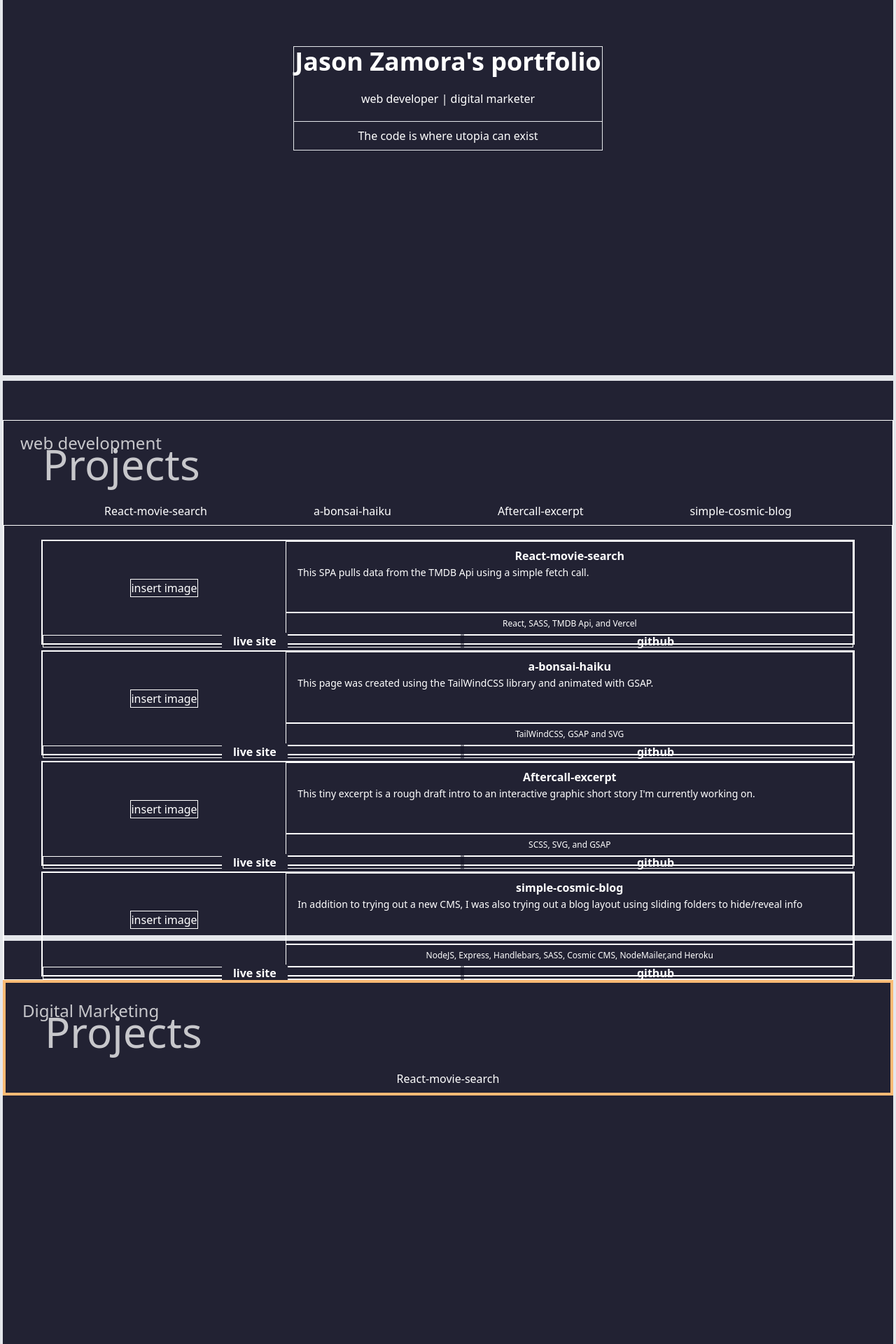
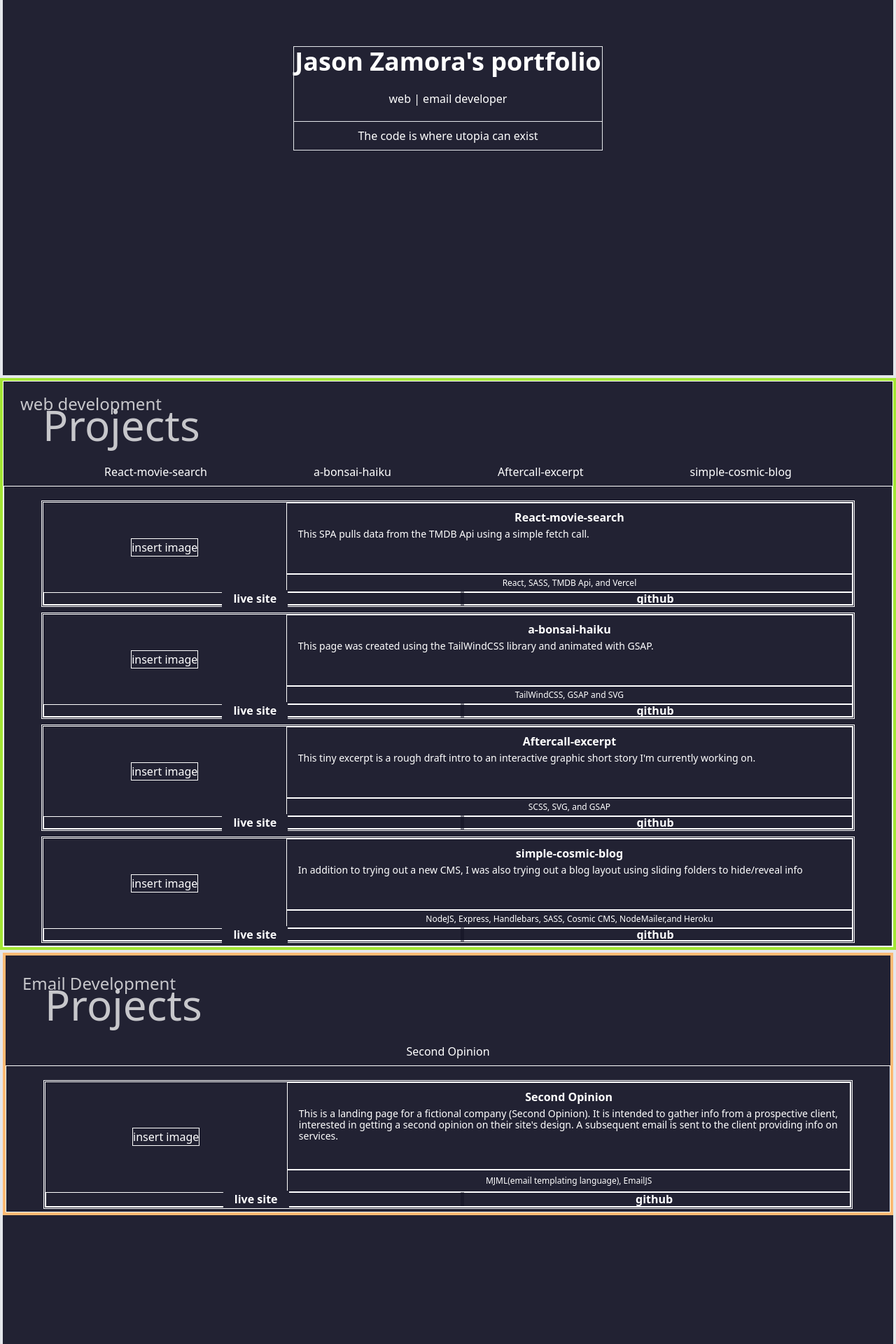
Before and after one commit to GSdaBlessedFist/PORTFOLIO_v3, a Next.js app: page / in a window 1280 px wide. Shown: the part 320-2240 px from the top of the page at 70% size. Built offline with nearby package versions, Linux system fonts and the light colour scheme.

Commit message:
1)Changed digitalmarketing -> emaildevelopment...2)setup the email development section...NEXT::  add playground section

```diff
--- a/components/Layout.js
+++ b/components/Layout.js
@@ -3,7 +3,7 @@ import Link from "next/link";
 export default function Layout({children}){
 
 	return (<>
-		    <div className="container mx-auto w-screen md:container md:mx-auto sticky top-0  b" id="topNavBar">
+		    <div className="container mx-auto w-screen md:container md:mx-auto  top-0  b" id="topNavBar">
 		      <div className=" flex justify-between" id="topNavarInner">
 		        <a className="button p-4 b" href="#">LOGO</a>
 		        <div className="flex " id="topNavBarMenuGroup">
@@ -12,15 +12,17 @@ export default function Layout({children}){
 		          		<a className="button p-2 h-full flex items-center  b">Home</a>
 		          	</Link>
 		          	<Link href="#web-development" id="topNavBarMenu-webDevSection" className="">
-		         		<a className="button p-2 h-full flex items-center  b">Development</a>
+		         		<a className="button p-2 h-full flex items-center  b">Web Development</a>
 		         	</Link>
-		         	<Link href="#digital-marketing" id="topNavBarMenu-emailDevSection" className="">
-		         		<a className="button p-2 h-full flex items-center b">Marketing</a>
+		         	<Link href="#email-development" id="topNavBarMenu-emailDevSection" className="">
+		         		<a className="button p-2 h-full flex items-center b">Email Development</a>
 		         	</Link>
 		        </div>
 		      </div>
 		    </div>
+
 		    {children}
+
 		    <div id="footer">
 		    	<div className="container mx-auto w-screen md:container md:mx-auto sticky bottom-0 b">
 		    		<div className=" flex justify-center " id="footerInner">
--- /dev/null
+++ b/data/emailDevProjectInfo.js
@@ -0,0 +1,14 @@
+const digitalMarketingProjectInfo = [
+	{
+		id: "second-opinion-landing",
+		name: "Second Opinion",
+		goal: "This app pulls from The Movie Database(TMDB) Api to find general info on quite a few movies.",
+		description: "This is a landing page for a fictional company (Second Opinion). It is intended to gather info from a prospective client, interested in getting a second opinion on their site's design.  A subsequent email is sent to the client providing info on services.",
+		techStack: "MJML(email templating language), EmailJS",
+		screenShot: "images/movie-search-screenshot.png",
+		url: "https://tmdb-movie-search-cxueep507-gsdablessedfist.vercel.app/",
+		git: "https://github.com/GSdaBlessedFist/TMDB-Movie-Search"
+	}
+];
+
+export default digitalMarketingProjectInfo;
--- a/data/emailProjectInfo.js
+++ /dev/null
@@ -1,14 +0,0 @@
-const emailProjectInfo = [
-	{
-		id: "react-movie-search",
-		name: "React-movie-search",
-		goal: "This app pulls from The Movie Database(TMDB) Api to find general info on quite a few movies.",
-		description: "This SPA pulls data from the TMDB Api using a simple fetch call.",
-		techStack: "React, SASS, TMDB Api, and Vercel",
-		screenShot: "images/movie-search-screenshot.png",
-		url: "https://tmdb-movie-search-cxueep507-gsdablessedfist.vercel.app/",
-		git: "https://github.com/GSdaBlessedFist/TMDB-Movie-Search"
-	}
-];
-
-export default emailProjectInfo;
--- a/pages/index.js
+++ b/pages/index.js
@@ -3,19 +3,19 @@ import Head from "next/head";
 import Link from "next/link";
 import Image from 'next/image';
 import projectPieces from "../data/projectInfo";
-import emailProjectPieces from "../data/emailProjectInfo";
+import emailDevProjectPieces from "../data/emailDevProjectInfo";
 import {microblog_entries} from "../data/microblog-entries";
 
 
 export default function Home() {
 
   const [projects,setProjects] = useState(projectPieces);
-  const [emailProjects,setEmailProjects] = useState(emailProjectPieces);
+  const [emailDevProjects,setemailDevProjects] = useState(emailDevProjectPieces);
   const [microblogPhrase,setMicroblogPhrase]= useState('Idea of the day');
 
   useEffect(()=>{
     setMicroblogPhrase(microblog_entries[Math.floor(Math.random()*microblog_entries.length)].message)
-  })
+  },[])
 
   return (<>
 
@@ -33,7 +33,7 @@ export default function Home() {
           </tr>
           <tr id="subTitle-row">
             <td className="pb-5 text-center text-white">
-              <p className="text-white">web developer | digital marketer </p>
+              <p className="text-white">web | email developer </p>
             </td>
           </tr>
           <tr id="microBlog-row">
@@ -46,14 +46,14 @@ export default function Home() {
     </section>
 
     <WebDevSection projects={projects}/>
-    <EmailDevSection emailProjects={emailProjects}/>
+    <EmailDevSection emailDevProjects={emailDevProjects}/>
   </>)
 }
 
 const WebDevSection = ({projects})=>{
   return(<>
-    <section className="container mx-auto h-screen border border-4 flex flex-col " id="web-development">
-      <table className="relative top-14 table table-fixed b">
+    <section className="container mx-auto  border border-lime-400 border-4 flex flex-col " id="web-development">
+      <table className=" table table-auto b">
         <tbody>
           <tr id="webDev-title-row">
             <td className="pl-6 pt-4 text-2xl text-white/75">
@@ -62,10 +62,14 @@ const WebDevSection = ({projects})=>{
             </td>
           </tr>
           <tr id="webDev-links-row" className="flex flex-wrap justify-evenly">
-            {projects.map((project)=>{
+            {projects.map((project,index)=>{
               return (<>
-                <td className="shrink-0 p-2 button" key="{project.id}">
-                  <Link href={`#${project.id}`}><a className=" h-full" id={`${project.id}-link`}>{project.name}</a></Link>
+                <td className="shrink-0 p-2 button" key={index}>
+                  <Link href={`#${project.id}`} key={index}>
+                    <a className=" h-full" id={`${project.id}-link`}>
+                      {project.name}
+                    </a>
+                  </Link>
                 </td>
               </>)
             })}
@@ -73,8 +77,8 @@ const WebDevSection = ({projects})=>{
           <tr id="webDev-items-row" className="flex flex-col pt-4 b">
             {projects.map((project)=>{
               return (<>
-                <div id={`${project.id}`} className="w-11/12 mx-auto my-1 b" key={`${project.id}-container`}>
-                  <div id={`${project.id}-grid`} className="grid grid-cols-[30%_auto] grid-rows-[70%_22%_8%] h-42 b">
+                <td id={`${project.id}`} className="w-11/12 mx-auto my-1 b" key={`${project.id}-container`}>
+                  <div id={`${project.id}-grid`} className="grid grid-cols-[30%_auto] grid-rows-[70%_18%_12%] h-42 b">
                     <div id={`${project.id}-screenshot`} className="col-span-1 row-span-2 m-auto b">insert image</div>
                     <div id={`${project.id}-info`} className="p-4 pt-1  b">
                       <h1 id={`${project.id}-title`} className="text-center py-1 font-bold ">{project.name}</h1>
@@ -93,7 +97,7 @@ const WebDevSection = ({projects})=>{
                       </Link>
                     </div>
                   </div>
-                </div>
+                </td>
               </>)
             })}
           </tr>
@@ -104,23 +108,54 @@ const WebDevSection = ({projects})=>{
   </>)
 }
 
-const EmailDevSection = ({emailProjects})=>{
+const EmailDevSection = ({emailDevProjects})=>{
 
   return (<>
-    <section className="container  mx-auto h-screen border border-4 flex flex-col " id="digital-marketing">
-      <table className="relative top-14 table table-fixed o">
+    <section className="container  mx-auto h-screen border border-4 flex flex-col " id="email-development">
+      <table className="table table-auto o">
         <tbody>
-          <tr id="digitalMarketing-title-row">
+          <tr id="emailDev-title-row">
             <td className="pl-6 pt-6 text-2xl text-white/75">
-              Digital Marketing<br/>
+              Email Development<br/>
               <span className="pl-8 relative top-[-1rem] text-6xl ">Projects</span>
             </td>
           </tr>
-          <tr id="digitalMarketing-links-row" className="flex flex-wrap justify-evenly">
-            {emailProjects.map((emailproject)=>{
+          <tr id="emailDev-links-row" className="flex flex-wrap justify-evenly">
+            {emailDevProjects.map((emailDevProject)=>{
               return (<>
-                <td className="shrink-0 p-2 button" key="{emailproject.id}">
-                  <Link href={`#${emailproject.id}`}><a className=" h-full" id={`${emailproject.id}-link`}>{emailproject.name}</a></Link>
+                <td className="shrink-0 p-2 button" key={`${emailDevProject.id}-container`}>
+                  <Link href={`#${emailDevProject.id}`}>
+                    <a className=" h-full" id={`${emailDevProject.id}-link`}>
+                      {emailDevProject.name}
+                    </a>
+                  </Link>
+                </td>
+              </>)
+            })}
+          </tr>
+          <tr id="emailDev-items-row" className="flex flex-col pt-4 b">
+            {emailDevProjects.map((emailDevProject)=>{
+              return (<>
+                <td id={`${emailDevProject.id}`} className="w-11/12 mx-auto my-1 b" key={`${emailDevProject.id}-container`}>
+                  <div id={`${emailDevProject.id}-grid`} className="grid grid-cols-[30%_auto] grid-rows-[70%_18%_12%] h-42 b">
+                    <div id={`${emailDevProject.id}-screenshot`} className="col-span-1 row-span-2 m-auto b">insert image</div>
+                    <div id={`${emailDevProject.id}-info`} className="p-4 pt-1  b">
+                      <h1 id={`${emailDevProject.id}-title`} className="text-center py-1 font-bold ">{emailDevProject.name}</h1>
+                      <p id={`${emailDevProject.id}-description`} className="text-sm leading-4">{emailDevProject.description}</p>
+                    </div>
+                    <div id={`${emailDevProject.id}-techStack`} className="text-xs flex items-center justify-center p-2 text-center b">
+                      {emailDevProject.techStack}
+                    </div>
+                    <div id={`${emailDevProject.id}-external-links-group`} className="col-span-2 row-start-3 flex items-center justify-evenly p-2 b">
+                      <Link href={emailDevProject.url} className="">
+                        <a id={`${emailDevProject.id}-url`} className="font-bold button px-4" target="_blank">live site</a>
+                      </Link>
+                      <div className="spacer"> </div>
+                      <Link href={emailDevProject.git}>
+                        <a id={`${emailDevProject.id}-github`} className="font-bold" target="_blank">github</a>
+                      </Link>
+                    </div>
+                  </div>
                 </td>
               </>)
             })}
--- a/styles/globals.css
+++ b/styles/globals.css
@@ -21,6 +21,8 @@
   scroll-behavior: smooth;
 }
 body{
+  display:flex;
+  flex-direction:column;
 	background: #223;
   color: white;
 }
```
